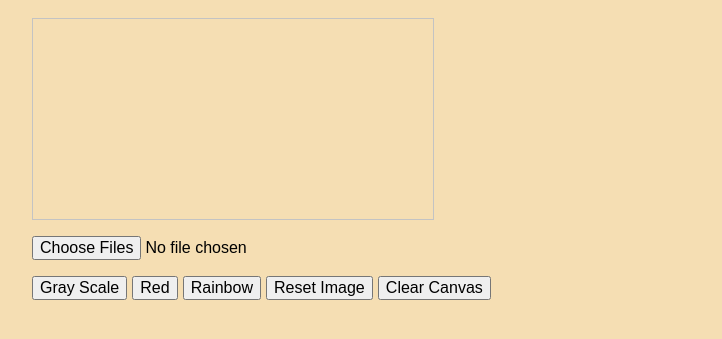
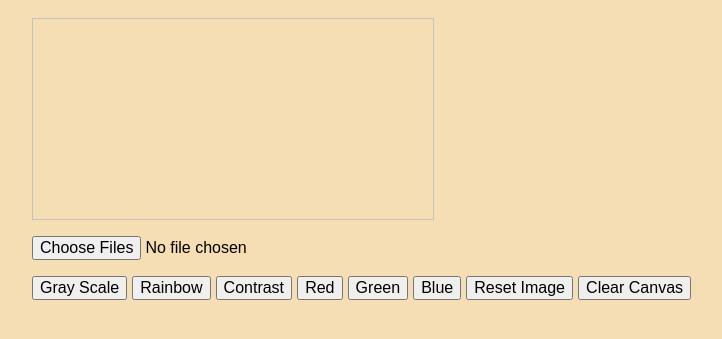
Before and after one commit to sana1508/Apply-Filters-to-images, a plain HTML site: page index.html in a window 1280 px wide. Shown: the part 81-420 px from the top of the page, without its empty margins (8-730 px from the left). Drawn offline with Linux system fonts and the light colour scheme.

Commit message:
Update index.html

```diff
--- a/index.html
+++ b/index.html
@@ -18,8 +18,11 @@
 </p>
 <p>
 <input type="button" value="Gray Scale" onclick="doGray()" >
+<input type="button" value="Rainbow" onclick="rainbow()" >
+<input type="button" value="Contrast" onclick="contrast()" >
 <input type="button" value="Red" onclick="doRed()" >
-<input type="button" value="Rainbow" onclick="rainbow()" >
+<input type="button" value="Green" onclick="doGreen()" >
+<input type="button" value="Blue" onclick="doBlue()" >
 <input type="button" value="Reset Image" onclick="ResetImage()" >
 <input type="button" value="Clear Canvas" onclick="clearCanvas()" >
 </p>
```
